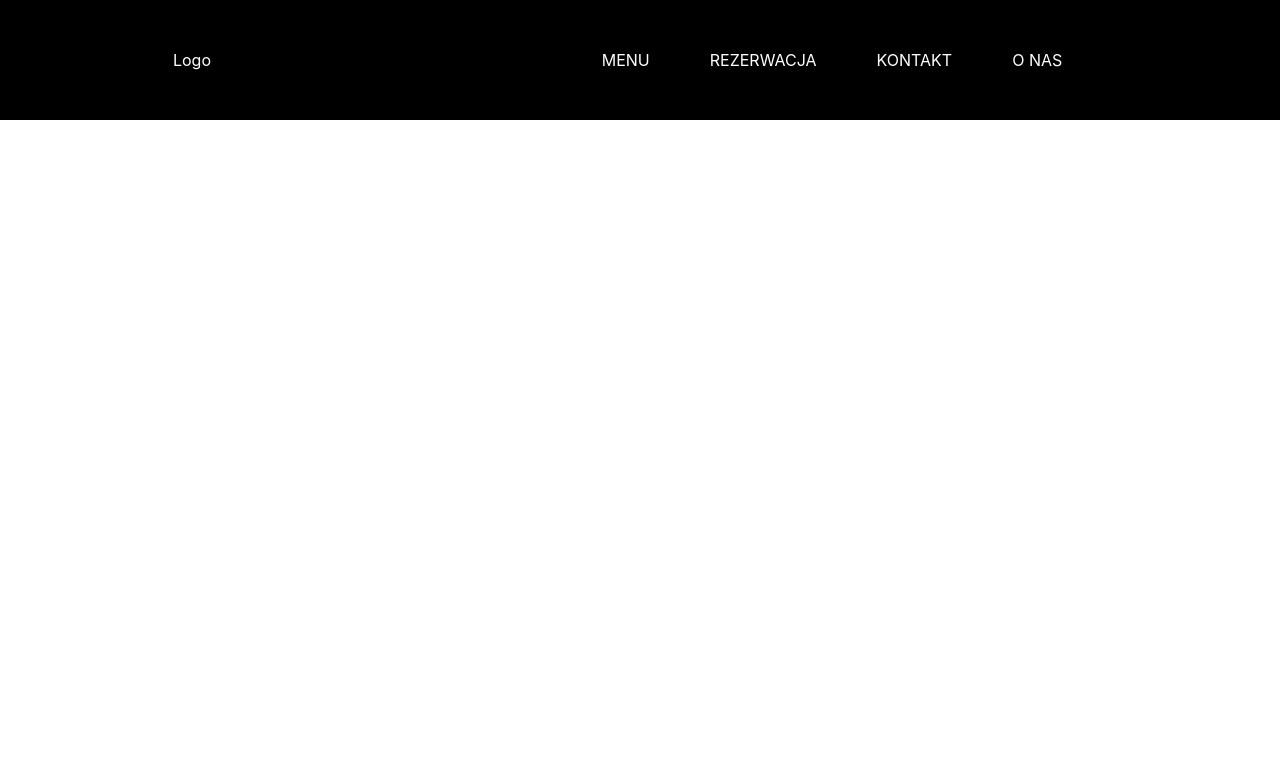
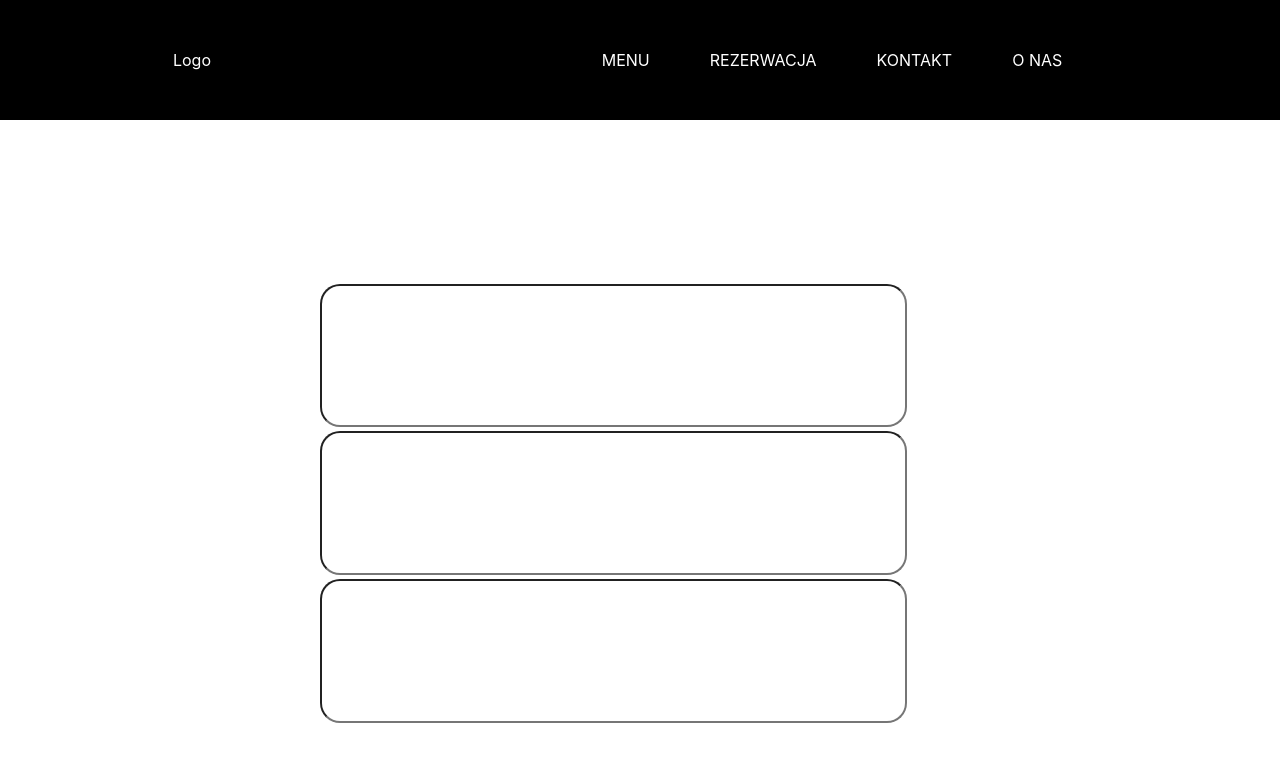
Before and after one commit to oktawia678/restaurant_page, a React (Create React App) app: page /reservation in a window 1280 px wide. Shown: the top 762 px of the page. Built offline with nearby package versions, Linux system fonts and the light colour scheme.

Commit message:
creating booking box

```diff
--- a/src/pages/Reservation/Reservation.js
+++ b/src/pages/Reservation/Reservation.js
@@ -5,6 +5,11 @@ export const Reservation = () => {
         <>
     <Header/>
     <div className="box_table">
+        <div className="booking_box">
+            <div className="box_name"><input/></div>
+            <div className="box_email"><input/></div>
+            <div className="box_message"><input/></div>
+        </div>
     </div>
 
 
--- a/src/pages/Reservation/Reservation.scss
+++ b/src/pages/Reservation/Reservation.scss
@@ -8,3 +8,47 @@
 
 
 }
+.booking_box{
+ grid-column: 18 / 7;
+ grid-row: 19 / 6;
+ background-color: white;
+ display: flex;
+ flex-direction: column;
+ gap: 10px;
+}
+.box_name{
+    display:flex;
+    align-items: center;
+    flex: 1;
+    background-color: white;
+    input{
+        width: 100%;
+        height: 100%;
+        border-radius: 20px;
+    }
+
+}
+
+
+.box_email{
+    display: flex;
+    align-items: center;
+    flex: 1;
+    background-color: white;
+    input{
+        width: 100%;
+        height: 100%;
+        border-radius: 20px;
+    }
+}
+.box_message{
+    display: flex;
+    align-items: center;
+    flex: 1;
+    background-color: white;
+    input{
+        width: 100%;
+        height: 100%;
+        border-radius: 20px;
+    }
+}
```
